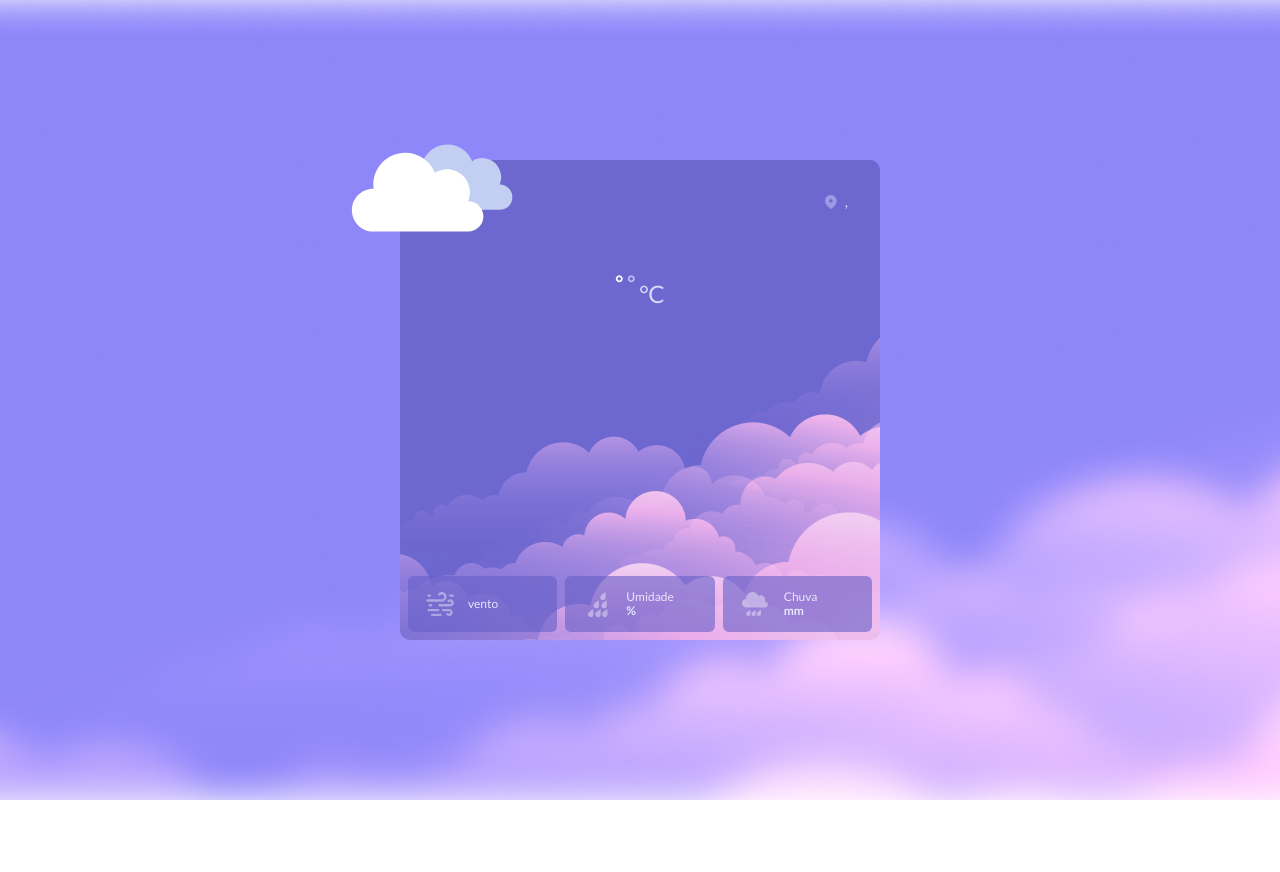
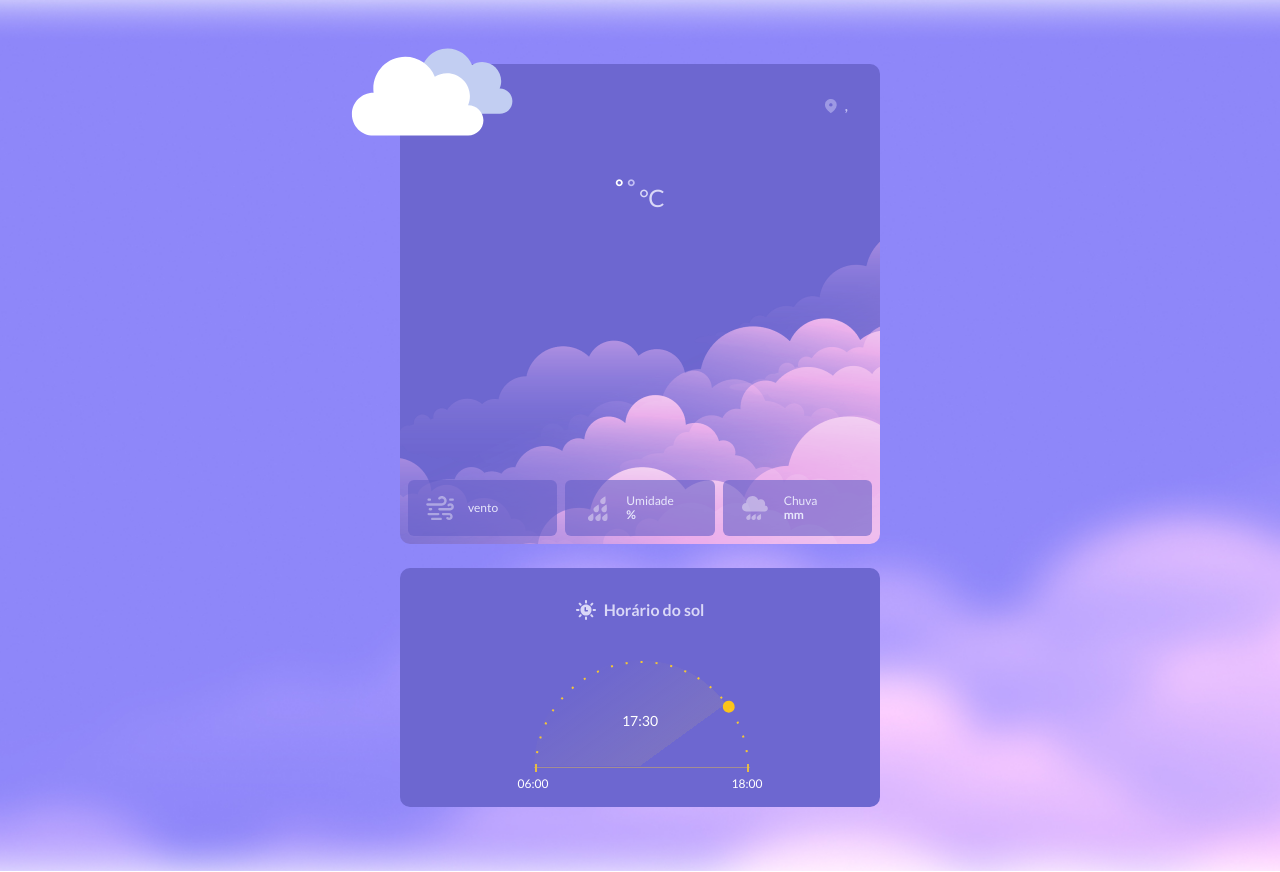
Before and after one commit to Leoodaviid/climate, a React (Create React App) app: page / in a window 1280 px wide. Before the commit the page ends 800 px from the top, so only its background shows below. Built offline with nearby package versions, Linux system fonts and the light colour scheme; no server answers.

Commit message:
Criando componente SunQuality

```diff
--- a/src/components/AirQuality/AirQuality.tsx
+++ b/src/components/AirQuality/AirQuality.tsx
@@ -1,4 +1,4 @@
-import { Container } from './styles'
+import { Container, Title } from './styles'
 import Leaf from '../../assets/icons/leaf.svg'
 import { QualityData } from '../../models/climeData'
 
@@ -11,10 +11,10 @@ export const AirQuality = ({ quality }: AirQualityProps) => {
     <>
       {quality?.list.map((quality) => (
         <Container key={quality.main.aqi}>
-          <h2>
+          <Title>
             <img src={Leaf} alt='icone de folha' />
             Qualidade do ar
-          </h2>
+          </Title>
           {quality.main.aqi === 1 ? (
             <p className='qualitative'>Bom</p>
           ) : quality.main.aqi === 2 ? (
--- a/src/components/AirQuality/styles.ts
+++ b/src/components/AirQuality/styles.ts
@@ -6,16 +6,6 @@ export const Container = styled.section`
   text-align: center;
   display: grid;
   font-weight: 700;
-  h2 {
-    font-size: ${({ theme }) => theme.fontSize.base};
-    color: #dad8f7;
-    display: flex;
-    align-items: center;
-    justify-content: center;
-    gap: 0.5rem;
-    margin-top: 2rem;
-  }
-
   .qualitative {
     margin-top: 2rem;
     font-size: ${({ theme }) => theme.fontSize.lg};
@@ -48,3 +38,12 @@ export const Container = styled.section`
     color: #e7e6fb;
   }
 `
+export const Title = styled.h2`
+  font-size: ${({ theme }) => theme.fontSize.base};
+  color: #dad8f7;
+  display: flex;
+  align-items: center;
+  justify-content: center;
+  gap: 0.5rem;
+  margin-top: 2rem;
+`
--- /dev/null
+++ b/src/components/SunTime/SunTime.tsx
@@ -0,0 +1,27 @@
+import { Title } from '../AirQuality/styles'
+import { Container } from './styles'
+import Sun from '../../assets/icons/sun.svg'
+import SunChart from '../../assets/icons/sun-chart.svg'
+
+export const SunTime = () => {
+  return (
+    <Container>
+      <Title>
+        <img src={Sun} alt='iconde de um sol com um relógio dentro' />
+        Horário do sol
+      </Title>
+      <div className='sun-chart-wrapper'>
+        <div className='sun-chart'>
+          <div className='chart'>
+            <img src={SunChart} alt='imagem de um gr´sfico semi circulo com traços' />
+          </div>
+          <time className='now'>17:30</time>
+        </div>
+      </div>
+      <div className='time'>
+        <time className='sunrise'>06:00</time>
+        <time className='sunrise'>18:00</time>
+      </div>
+    </Container>
+  )
+}
--- /dev/null
+++ b/src/components/SunTime/styles.ts
@@ -0,0 +1,79 @@
+import styled from 'styled-components'
+
+export const Container = styled.section`
+  background-color: ${({ theme }) => theme.colors.purple};
+  border-radius: ${({ theme }) => theme.borderRadius};
+
+  h2 {
+    margin-bottom: 2.5rem;
+  }
+
+  .sun-chart-wrapper {
+    margin-top: 0.25rem;
+    height: 6.8rem;
+  }
+  .sun-chart {
+    --pos-x: 80;
+    margin: auto;
+    width: 13.25rem;
+    height: 13.25rem;
+    position: relative;
+  }
+
+  .sun-chart::before {
+    content: '';
+    width: 0.75rem;
+    height: 0.75rem;
+    position: absolute;
+    background: ${({ theme }) => theme.colors.yellow};
+    border-radius: 50%;
+    top: 50%;
+    left: 50%;
+    margin: -0.2rem;
+    transform: rotate(calc(1deg * (((100 - var(--pos-x)) / -100) * 180))) translate(6.625rem);
+  }
+
+  .chart {
+    width: 13.25rem;
+    height: 6.625rem;
+    overflow: hidden;
+  }
+
+  .chart::before {
+    content: '';
+    width: 13.25rem;
+    height: 13.25rem;
+    display: block;
+    border-radius: 50%;
+    background: linear-gradient(180deg, rgba(251, 219, 96, 0.2) 0%, rgba(251, 219, 96, 0) 101.89%);
+    --mask: linear-gradient(0deg, white 50%, transparent 0%);
+    mask: var(--mask);
+    -webkit-mask: var(--mask);
+    rotate: calc(1.8deg * var(--pos-x));
+  }
+
+  .chart img {
+    position: absolute;
+    top: 0;
+    left: -0.1%;
+  }
+
+  time.now {
+    position: absolute;
+    top: 25%;
+    left: 50%;
+    transform: translate(-50%);
+    font-size: ${({ theme }) => theme.fontSize.md};
+    color: ${({ theme }) => theme.colors.white};
+  }
+
+  .time {
+    font-size: ${({ theme }) => theme.fontSize.sm};
+    color: ${({ theme }) => theme.colors.white};
+    display: flex;
+    align-items: center;
+    justify-content: space-between;
+    margin: 0.5rem auto 1rem;
+    max-width: 15.3rem;
+  }
+`
--- a/src/pages/Main/index.tsx
+++ b/src/pages/Main/index.tsx
@@ -1,5 +1,6 @@
 import { useEffect, useState } from 'react'
 import { AirQuality } from '../../components/AirQuality/AirQuality'
+import { SunTime } from '../../components/SunTime/SunTime'
 import { Temperature } from '../../components/Temperature/Temperature'
 import { ClimeData, QualityData } from '../../models/climeData'
 import { getAir, getClimate } from '../../services/climate'
@@ -22,6 +23,7 @@ export default function Main() {
     <Container>
       <Temperature clime={clime} />
       <AirQuality quality={quality} />
+      <SunTime />
     </Container>
   )
 }
--- a/src/pages/Main/styles.ts
+++ b/src/pages/Main/styles.ts
@@ -7,4 +7,5 @@ export const Container = styled.main`
   display: grid;
   place-content: center;
   gap: 1.5rem;
+  padding: 4rem;
 `
```
Also changed, not shown: src/assets/icons/sun-chart.svg (added), src/assets/icons/sun.svg (added).
